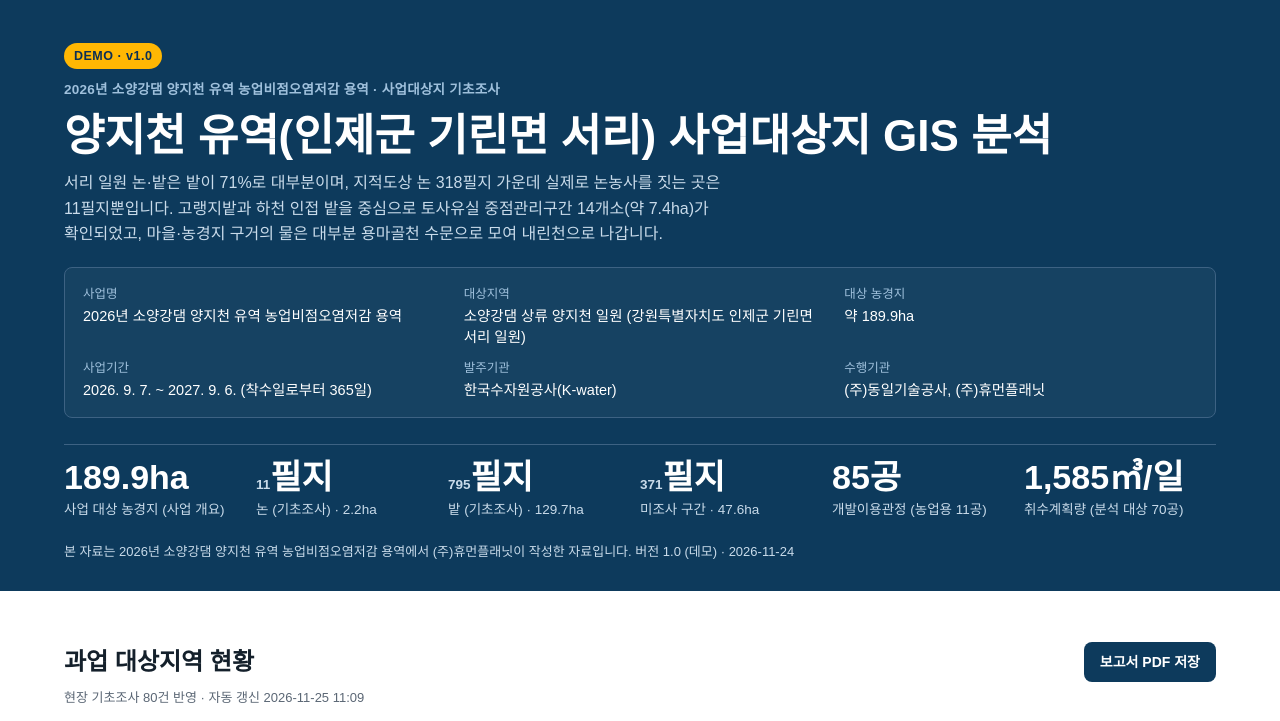
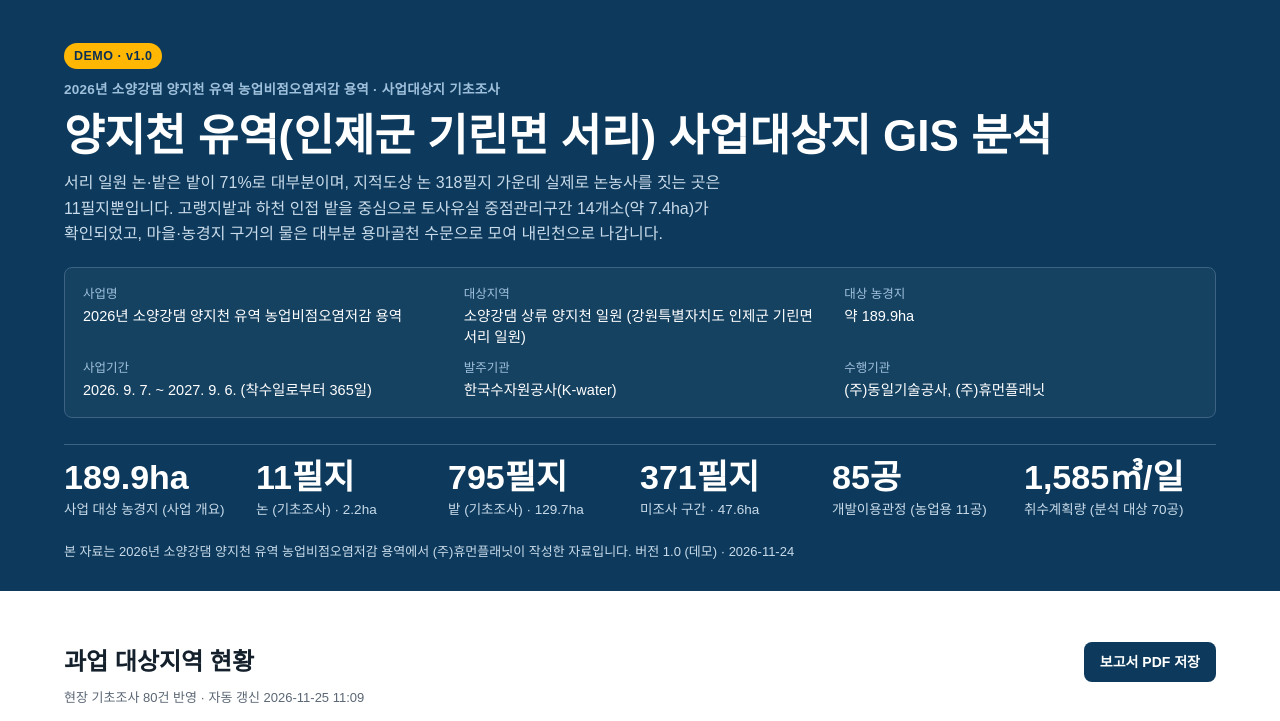
Before and after one commit to leeyh890221/seori-gis, a plain HTML site: page index.html in a window 1280 px wide. Shown: the part 68-789 px from the top of the page. Drawn offline with Linux system fonts and the light colour scheme; a web font is replaced by a local one.

Commit message:
Update index.html

```diff
--- a/index.html
+++ b/index.html
@@ -31,7 +31,7 @@ h1{font-size:clamp(28px,4vw,44px);line-height:1.12;margin:0 0 10px;text-wrap:bal
 .kpis{display:grid;grid-template-columns:repeat(6,minmax(0,1fr));gap:0;margin-top:26px;border-top:1px solid #3d6283}
 .kpi{padding:14px 16px 4px 0}
 .kpi b{display:block;font-size:clamp(24px,3vw,34px);line-height:1.1;font-weight:700;white-space:nowrap}
-.kpi span{color:#c9dbea;font-size:13.5px}
+.kpi span{color:#c9dbea;font-size:13.5px}.kpi b span[data-s],.kpi span span[data-s]{color:inherit;font-size:inherit}
 h2{font-size:24px;line-height:1.25;margin:0 0 6px}
 .sec-sub{color:var(--sub);margin:0 0 18px;font-size:15px}
 .mapgrid{display:block}
```
